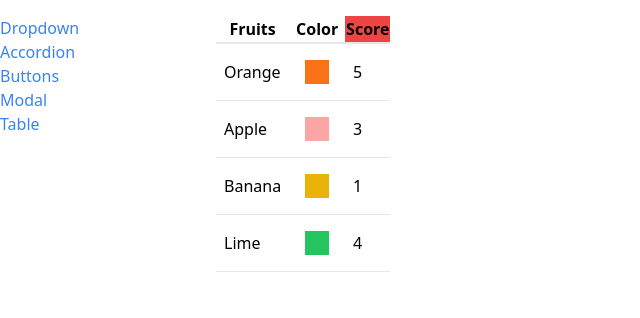
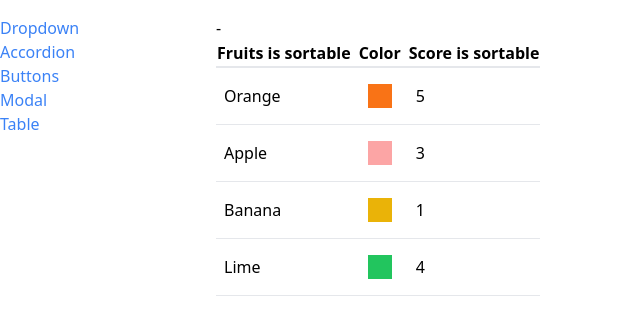
Before and after one commit to bleyyannick/reusable_buttons_with_react_and_tailwind, a React (Create React App) app: page /table in a window 1280 px wide. Shown: the top 318 px of the page, without its empty margins (0-640 px from the left). Built offline with nearby package versions, Linux system fonts and the light colour scheme.

Commit message:
add sortable table

```diff
--- /dev/null
+++ b/src/components/SortableTable.jsx
@@ -0,0 +1,41 @@
+import { useState } from "react";
+import Table from "./Table";
+
+const SortableTable = (props) => {
+
+    const {config} = props;
+    const [sortOrder, setSortOrder] = useState(null);
+    const [sortBy, setSortBy] = useState(null);
+    const updatedConfig = config.map( column => {
+        const handleClick = (label)=> {
+            if(sortOrder === null) {
+                setSortOrder('asc');
+                setSortBy(label);
+            } else if (sortOrder === 'asc') {
+                setSortOrder('desc');
+                setSortBy(label);
+            } else if (sortOrder === 'desc') {
+                setSortOrder(null);
+                setSortBy(null)
+            }
+        }
+
+
+        if (!column.sortValue) return column;
+        return {
+            ...column,
+            header: () => <th onClick={() => handleClick(column.label)}>{column.label} is sortable</th>
+        }
+    })
+
+    return (
+        <div>
+             {sortOrder} -  {sortBy}
+            <Table {...props} config={updatedConfig} />
+        </div>
+    )
+
+}
+
+
+export default SortableTable;
--- a/src/pages/TablePage.jsx
+++ b/src/pages/TablePage.jsx
@@ -1,4 +1,5 @@
-import Table from "../components/Table"
+
+import SortableTable from "../components/SortableTable"
 
 function TablePage() {
   const fruits = [
@@ -11,7 +12,8 @@
   const config = [
     {
       label:"Fruits",
-      render: (fruit) => fruit.name
+      render: (fruit) => fruit.name,
+      sortValue: (fruit) => fruit.name,
     },
     {
       label:"Color",
@@ -20,13 +22,14 @@
     {
       label:"Score",
       render: (fruit) => fruit.score,
-      header: () => <th className="bg-red-500">Score</th>
+      score: (fruit)=> fruit.score,
+      sortValue: (fruit) => fruit.score,
     },
   ]
   const keyFn = (fruit) => fruit.name
   return (
     <div>
-        <Table data={fruits} config={config} keyFn={keyFn}></Table>
+        <SortableTable data={fruits} config={config} keyFn={keyFn} />
     </div>
   )
 }
```
